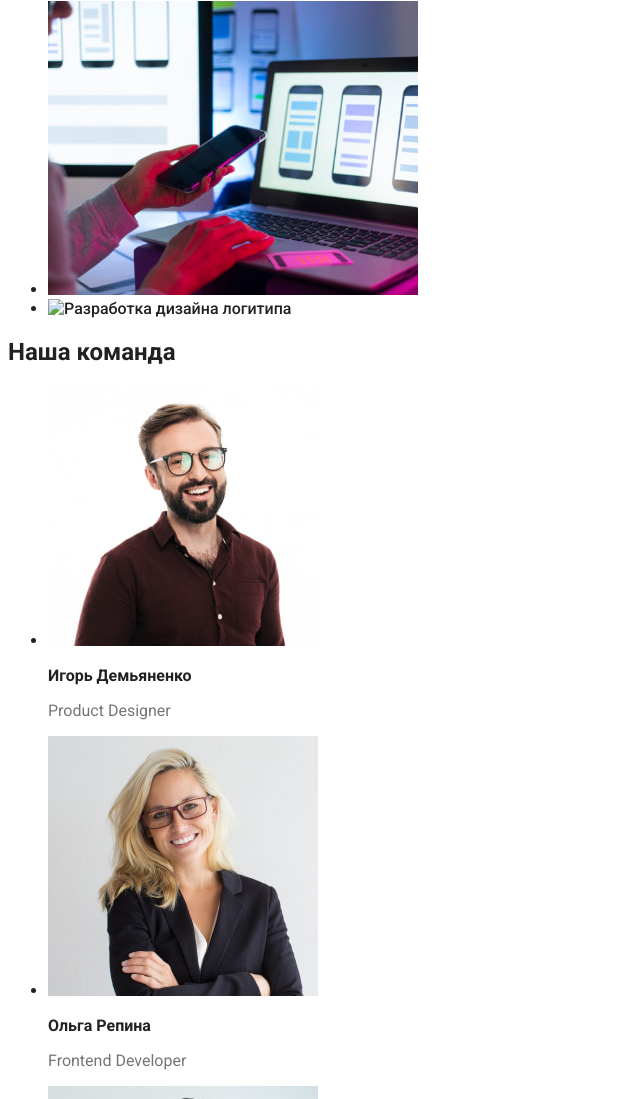
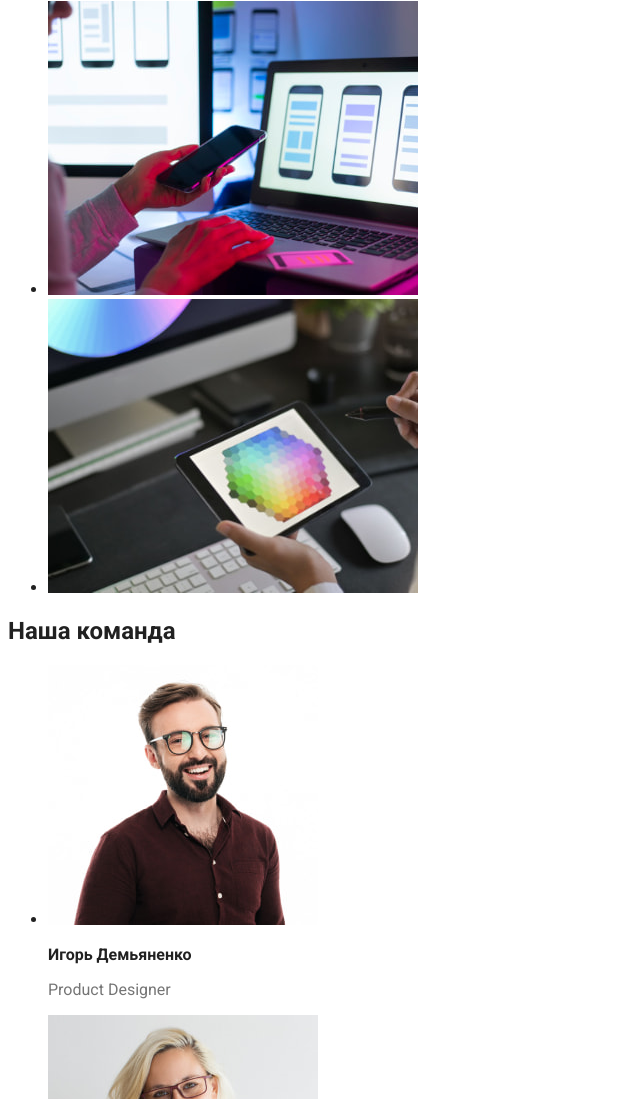
Before and after one commit to SteadyCalm/goit-markup-hw-02, a plain HTML site: page index.html in a window 1280 px wide. Shown: the part 922-2021 px from the top of the page, without its empty margins (0-640 px from the left). Drawn offline with Linux system fonts and the light colour scheme; the site is published under a folder, as on GitHub Pages, so addresses that start at the root find nothing.

Commit message:
finalcut 1.1

```diff
--- a/index.html
+++ b/index.html
@@ -96,7 +96,7 @@
           </li>
           <li>
             <img
-              src="/images/img3.jpg"
+              src="./images/img3.jpg"
               alt="Разработка дизайна логитипа"
               width="370"
             />
```
